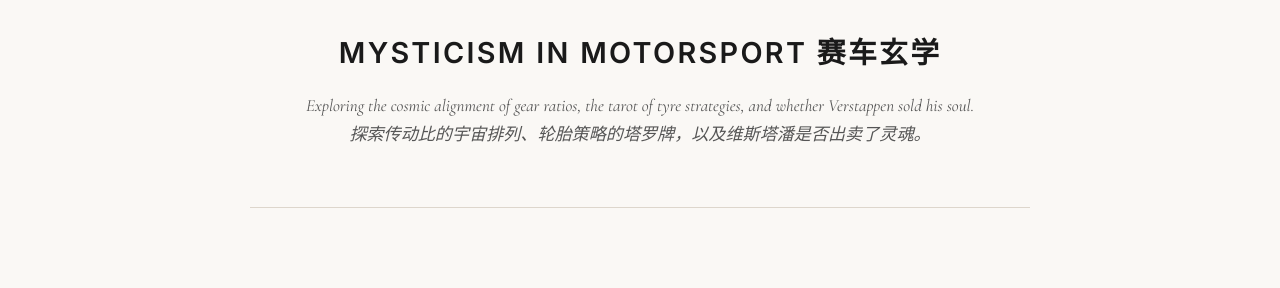
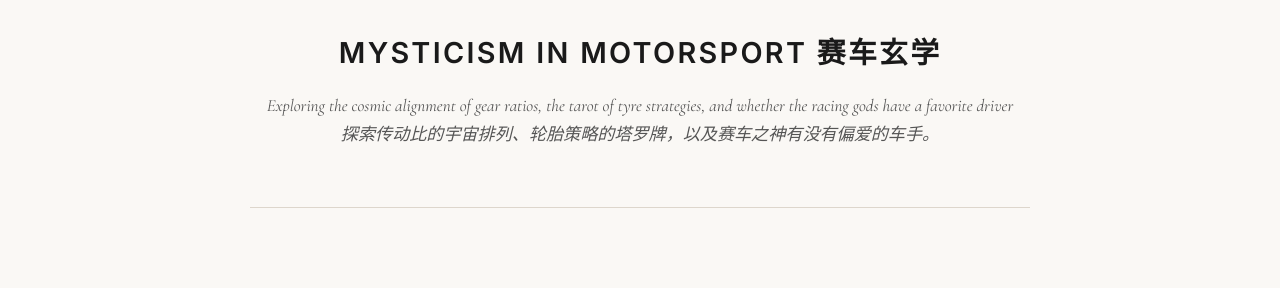
Before and after one commit to ashley0-926/fuck-journal, a Jekyll site: the page built from categories/mysticism-in-motorsport.html, in a window 1280 px wide. Shown: the part 510-798 px from the top of the page. Built offline with Jekyll 4.4.1, drawn with Linux system fonts in a browser that asks for light colours.

Commit message:
Fix Verstappen text

```diff
--- a/categories/mysticism-in-motorsport.html
+++ b/categories/mysticism-in-motorsport.html
@@ -8,7 +8,7 @@
   <div class="category-header">
     <span class="category-icon">🔮</span>
     <h1>Mysticism in Motorsport 赛车玄学</h1>
-    <p class="category-description">Exploring the cosmic alignment of gear ratios, the tarot of tyre strategies, and whether Verstappen sold his soul.<br>探索传动比的宇宙排列、轮胎策略的塔罗牌，以及维斯塔潘是否出卖了灵魂。</p>
+    <p class="category-description">Exploring the cosmic alignment of gear ratios, the tarot of tyre strategies, and whether the racing gods have a favorite driver<br>探索传动比的宇宙排列、轮胎策略的塔罗牌，以及赛车之神有没有偏爱的车手。</p>
   </div>
 
   <div class="articles-loading" id="articles-loading">
```
